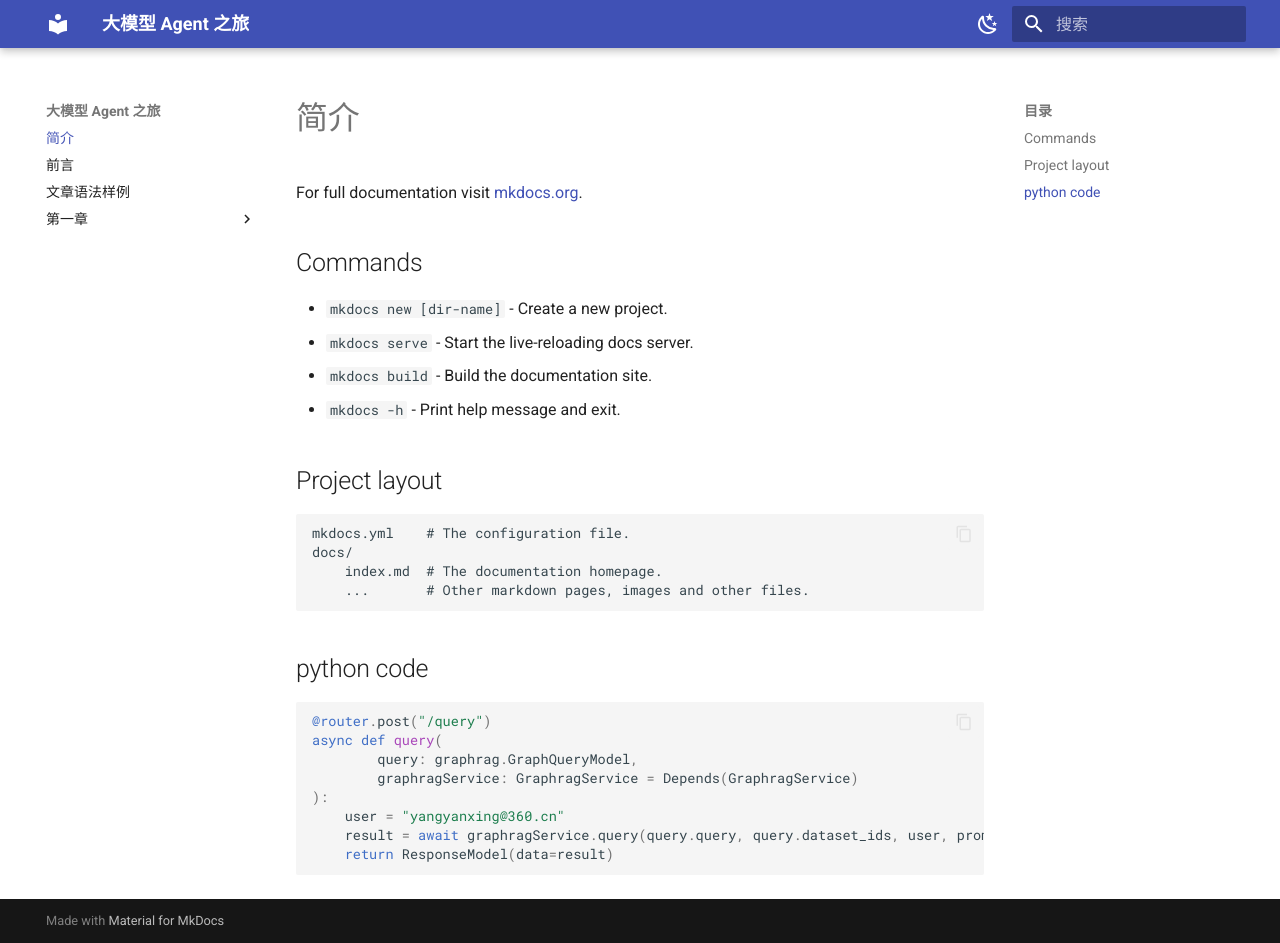
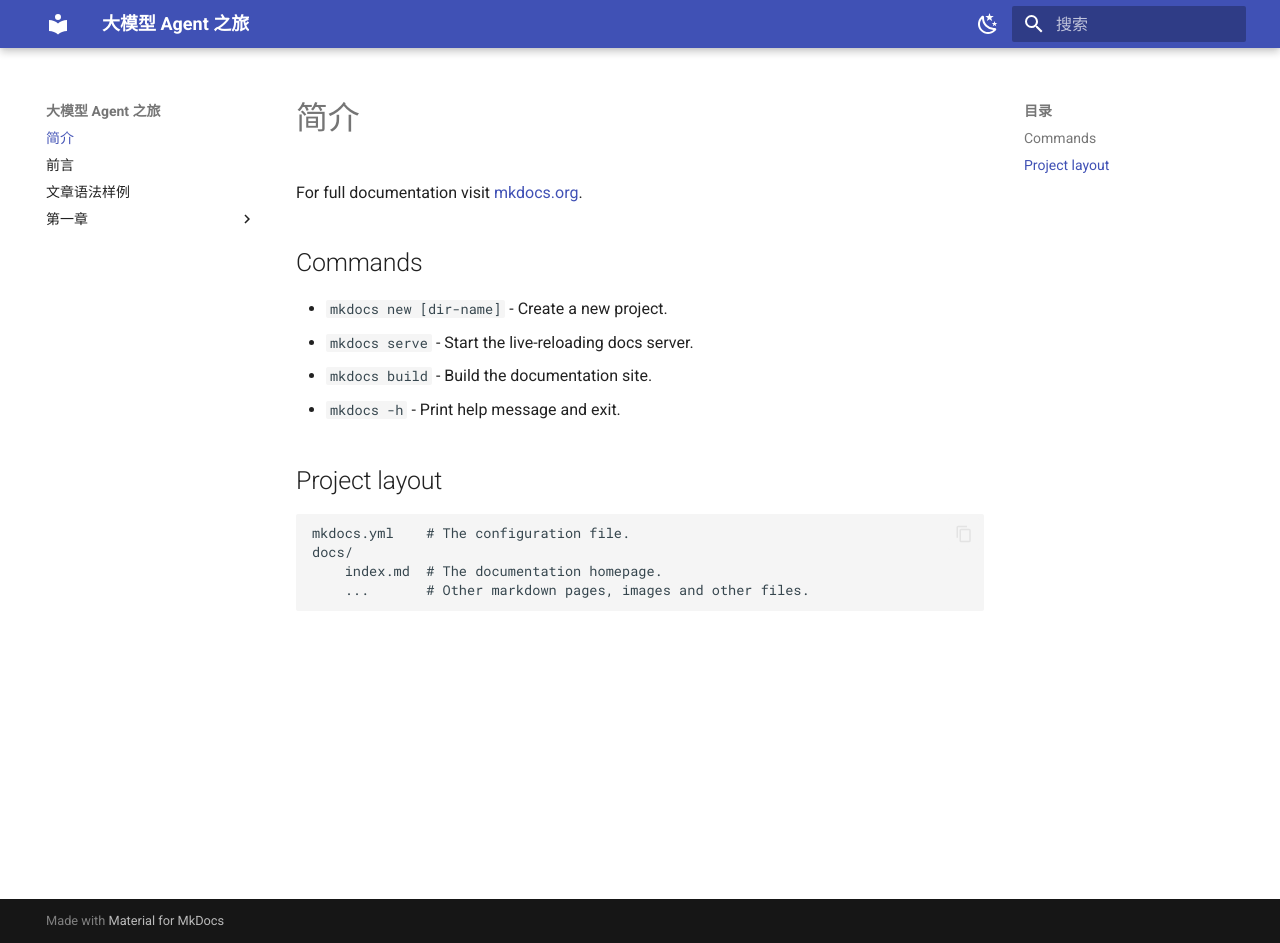
Before and after one commit to kevinkelin/agentbook, an MkDocs documentation site: the page built from docs/index.md, in a window 1280 px wide and 943 px high. Built offline with MkDocs 1.6.1 and Material for MkDocs 9.7.7, drawn with Linux system fonts in a browser that asks for light colours.

Commit message:
随便改点什么

````diff
--- a/docs/index.md
+++ b/docs/index.md
@@ -15,17 +15,3 @@ For full documentation visit [mkdocs.org](https://www.mkdocs.org).
     docs/
         index.md  # The documentation homepage.
         ...       # Other markdown pages, images and other files.
-
-
-## python code
-
-```python
-@router.post("/query")
-async def query(
-        query: graphrag.GraphQueryModel,
-        graphragService: GraphragService = Depends(GraphragService)
-):
-    user = "yangyanxing@360.cn"
-    result = await graphragService.query(query.query, query.dataset_ids, user, prompt=query.prompt)
-    return ResponseModel(data=result)
-```
````
Also changed, not shown: docs/02sample.md (+4 -4 lines), netlify.toml.
